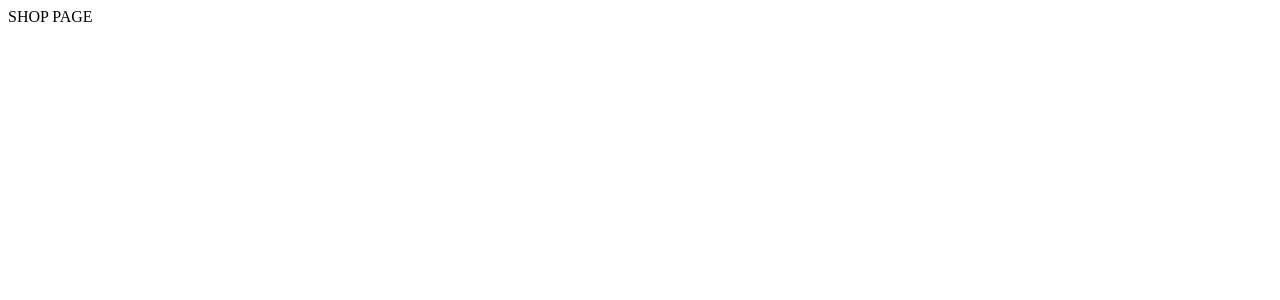
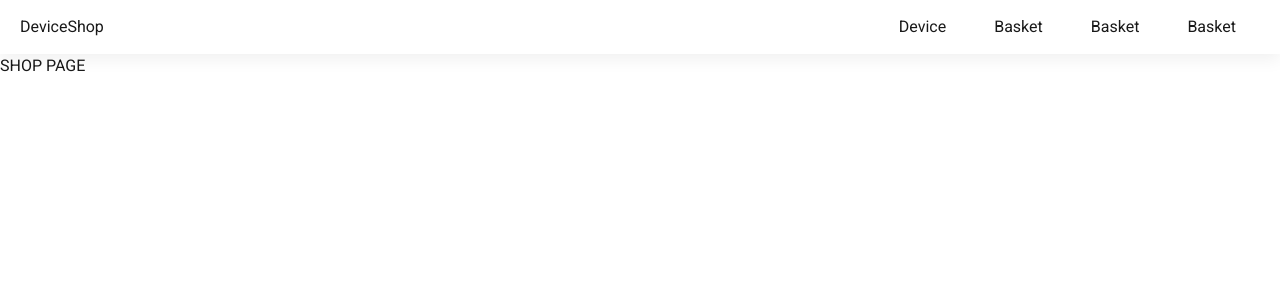
Before and after one commit to BarB93/online-store, a React (Create React App) app in the folder client/: page /shop in a window 1280 px wide. Shown: the top 300 px of the page. Built offline with nearby package versions, Linux system fonts and the light colour scheme.

Commit message:
added NavBar component

```diff
--- a/client/src/App.js
+++ b/client/src/App.js
@@ -1,9 +1,14 @@
 import {BrowserRouter} from 'react-router-dom'
 import AppRouter from './components/AppRouter'
+import NavBar from './components/NavBar/NavBar'
+
+import './styles/normalize.scss'
+import './styles/styles.scss'
 
 function App() {
   return (
     <BrowserRouter>
+      <NavBar />
       <AppRouter />
     </BrowserRouter>
   )
--- /dev/null
+++ b/client/src/components/NavBar/NavBar.js
@@ -0,0 +1,29 @@
+import React, {useContext} from 'react'
+import { NavLink } from 'react-router-dom'
+
+import { Context } from '../../index'
+import { SHOP_ROUTE } from '../../utils/consts'
+
+import styles from './NavBar.module.scss'
+
+const NavBar = () => {
+    const {user} = useContext(Context)
+
+    return (
+        <header className={styles.header}>
+            <div className={'container '}>
+                <nav className={styles.nav}>
+                    <NavLink className={styles.logo} to={SHOP_ROUTE}>DeviceShop</NavLink>
+                    <ul className={styles.nav__menu}>
+                        <li className={styles.nav__item}><NavLink className={styles.nav__link} to={SHOP_ROUTE}>Device</NavLink></li>
+                        <li className={styles.nav__item}><NavLink className={styles.nav__link} to={SHOP_ROUTE}>Basket</NavLink></li>
+                        <li className={styles.nav__item}><NavLink className={styles.nav__link} to={SHOP_ROUTE}>Basket</NavLink></li>
+                        <li className={styles.nav__item}><NavLink className={styles.nav__link} to={SHOP_ROUTE}>Basket</NavLink></li>
+                    </ul>
+                </nav>
+            </div>
+        </header>
+    )
+}
+
+export default NavBar
--- /dev/null
+++ b/client/src/components/NavBar/NavBar.module.scss
@@ -0,0 +1,54 @@
+@import '../../styles/variables.scss';
+
+.header {
+    position: sticky;
+    top: 0;
+    width: 100%;
+    background: #fff;
+    box-shadow: 0 6px 16px 0 rgb(25 25 25 / 6%);
+    z-index: 20;
+}
+.logo {
+    text-decoration: none;
+
+    &:hover {
+        color: inherit;
+    }
+}
+.nav {
+    display: flex;
+    align-items: center;
+
+    &__menu {
+        padding: 0;
+        margin: 0;
+        margin-left: auto;
+    }
+    &__item {
+        display: inline-block;
+        padding: 0px 16px;
+    }
+    &__link {
+        position: relative;
+        display: inline-block;
+        padding: 15px 8px;
+
+        &::after {
+            content: "";
+            display: block;
+            position: absolute;
+            bottom: 0;
+            left: 0;
+            right: 0;
+            height: 3px;
+            background-color: transparent;
+            transition: background-color .3s linear;
+        }
+
+        &:hover {
+            &::after {
+                background-color: $background-primary;
+            }
+        }
+    }
+}
```
